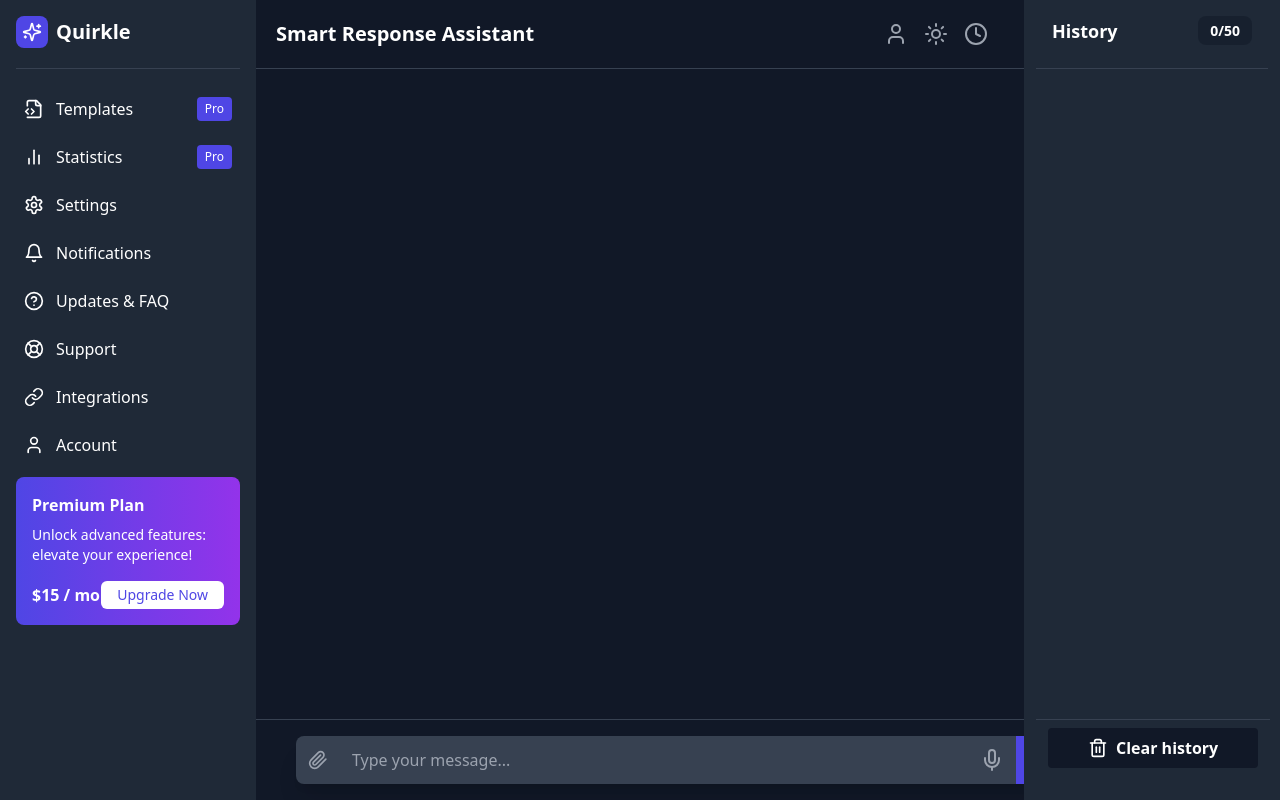
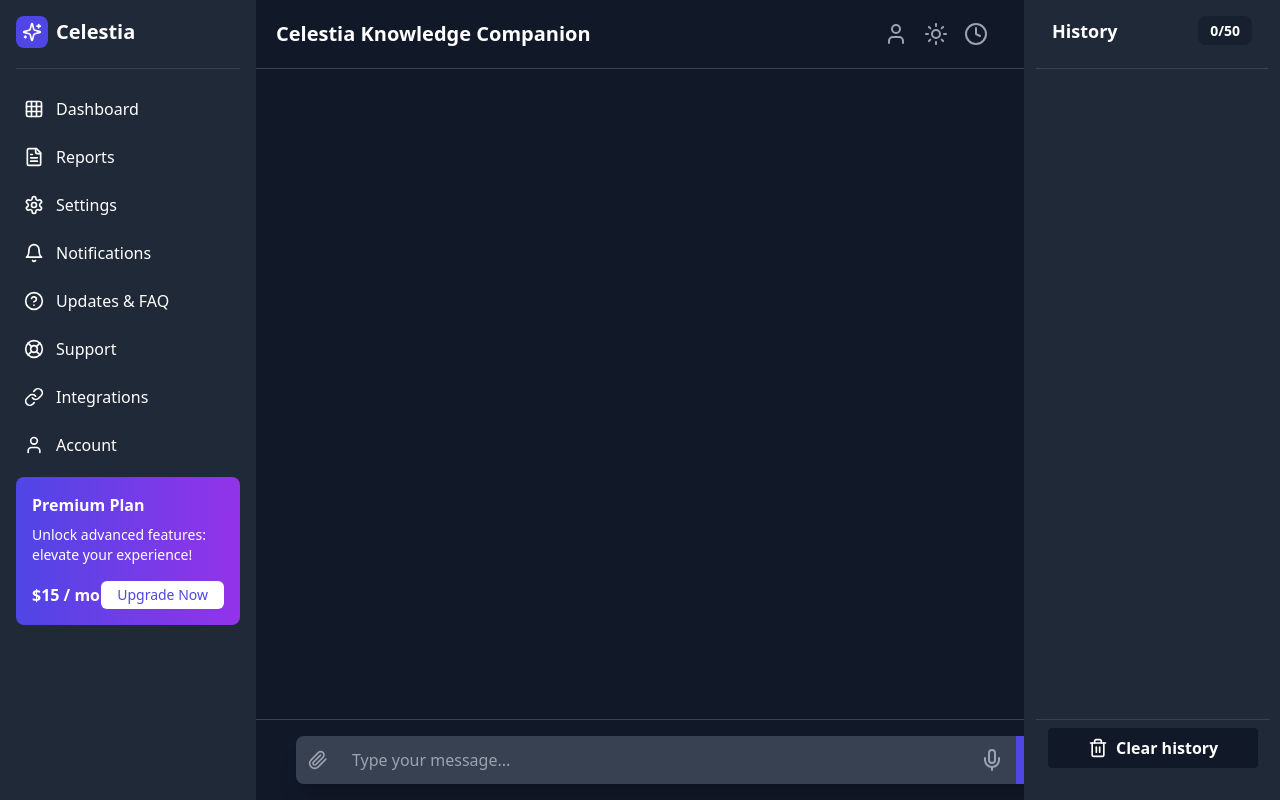
Before and after one commit to kajal-rekha/celestia-client, a React (Create React App) app: page / in a window 1280 px wide. Built offline with nearby package versions, Linux system fonts and the light colour scheme.

Commit message:
sidebar update

```diff
--- a/public/index.html
+++ b/public/index.html
@@ -3,9 +3,13 @@
     <head>
         <meta charset="UTF-8" />
         <meta name="viewport" content="width=device-width, initial-scale=1.0" />
-        <title>Quirkle</title>
+        <title>Celestia</title>
 
-        <link rel="shortcut icon" href="https://res.cloudinary.com/dh0ado2ir/image/upload/v1727277835/256x256bb_b79hii.jpg" type="image/x-icon">
+        <link
+            rel="shortcut icon"
+            href="https://res.cloudinary.com/dh0ado2ir/image/upload/v1727277835/256x256bb_b79hii.jpg"
+            type="image/x-icon"
+        />
     </head>
     <body>
         <div id="root"></div>
--- a/src/components/ChatArea.jsx
+++ b/src/components/ChatArea.jsx
@@ -25,7 +25,7 @@ const ChatArea = () => {
 
         try {
             const response = await fetch(
-                "https://quirkle-server.vercel.app/api/chat",
+                "https://celestia-server-sepia.vercel.app/api/chat",
                 {
                     method: "POST",
                     headers: {
--- a/src/components/Header.jsx
+++ b/src/components/Header.jsx
@@ -8,7 +8,7 @@ const Header = ({ onMenuClick, onHistoryClick }) => {
                     <Menu className="w-6 h-6" />
                 </button>
                 <h1 className="text-md md:text-xl font-bold">
-                    Smart Response Assistant
+                    Celestia Knowledge Companion
                 </h1>
             </div>
             <div className="flex items-center space-x-4 lg:mr-[17rem]">
--- a/src/components/Sidebar.jsx
+++ b/src/components/Sidebar.jsx
@@ -1,6 +1,4 @@
 import {
-    FileCode2,
-    BarChart2,
     Settings,
     HelpCircle,
     X,
@@ -8,7 +6,9 @@ import {
     Sparkles,
     User,
     LifeBuoy,
-    Link
+    Link,
+    Grid,
+    FileText
 } from "lucide-react";
 
 const Sidebar = ({ isOpen, onClose }) => {
@@ -27,7 +27,7 @@ const Sidebar = ({ isOpen, onClose }) => {
                         <Sparkles className="w-5 h-5" />
                     </a>
                     <a href="/" className="text-xl font-bold">
-                        Quirkle
+                        Celestia
                     </a>
                 </div>
 
@@ -39,21 +39,15 @@ const Sidebar = ({ isOpen, onClose }) => {
             <nav className="flex-1">
                 <ul className="space-y-2">
                     <li>
-                        <a href="/template" className="flex items-center p-2">
-                            <FileCode2 className="w-5 h-5 mr-3" />
-                            Templates
-                            <span className="ml-auto text-xs bg-indigo-600 px-2 py-1 rounded">
-                                Pro
-                            </span>
+                        <a href="/" className="flex items-center p-2">
+                            <Grid className="w-5 h-5 mr-3" />
+                            Dashboard
                         </a>
                     </li>
                     <li>
-                        <a href="/statistics" className="flex items-center p-2">
-                            <BarChart2 className="w-5 h-5 mr-3" />
-                            Statistics
-                            <span className="ml-auto text-xs bg-indigo-600 px-2 py-1 rounded">
-                                Pro
-                            </span>
+                        <a href="/reports" className="flex items-center p-2">
+                            <FileText className="w-5 h-5 mr-3" />
+                            Reports
                         </a>
                     </li>
                     <li>
--- a/src/index.css
+++ b/src/index.css
@@ -7,7 +7,7 @@ body {
 }
 
 ::-webkit-scrollbar {
-    width: 5px;
+    width: 1px;
     height: 10px;
     background-color: #0d1f5c;
 }
```
